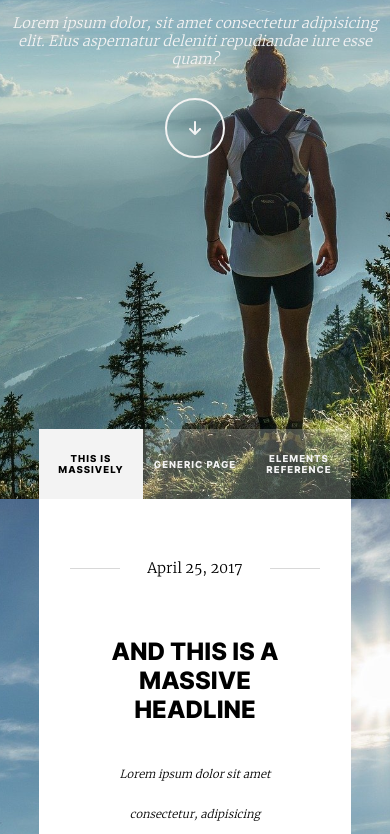
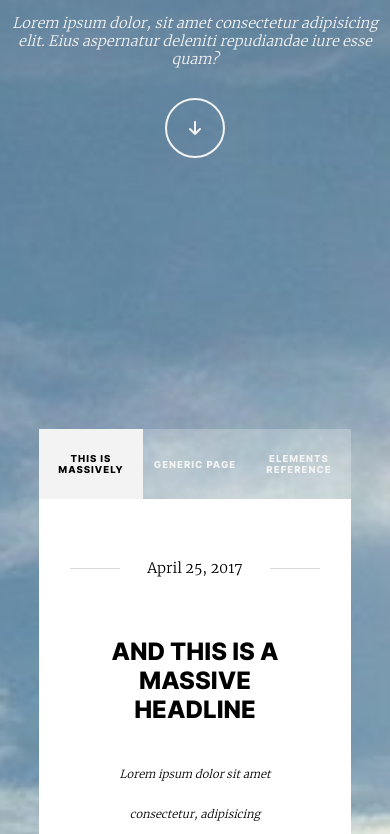
Before and after one commit to IdrissaSy7/La-Montagne, a plain HTML site: page index.html in a window 390 px wide. Shown: the part 345-1179 px from the top of the page. Drawn offline with Linux system fonts and the light colour scheme.

Commit message:
correction bug bg fixed sur mobile

```diff
--- a/assets/style/_settings.scss
+++ b/assets/style/_settings.scss
@@ -33,6 +33,10 @@ $color-9: #939393;
 
 body {
   background: url(../img/bg.jpg) center/cover fixed;
+
+  @media screen and (max-width: 1300px) {
+    background-attachment: scroll;
+  }
 }
 
 body li {
```
Also changed, not shown: assets/style/index.css, 1 other file.
